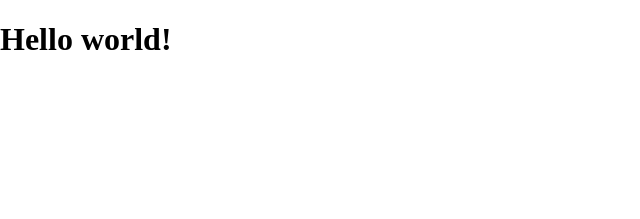
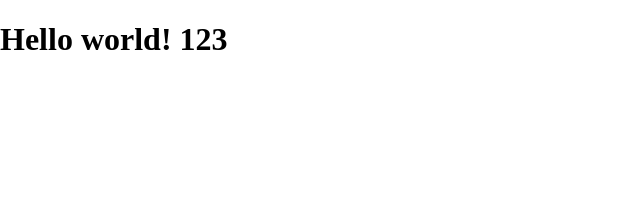
Before and after one commit to baonguyenyam/blog, a Jekyll site: the page built from index.html, in a window 1280 px wide. Shown: the top 219 px of the page, without its empty margins (0-640 px from the left). Built offline with Jekyll 4.4.1, drawn with Linux system fonts in a browser that asks for light colours.

Commit message:
Update index.html

```diff
--- a/index.html
+++ b/index.html
@@ -2,4 +2,4 @@
 layout: default
 ---
 
-<h1>Hello world!</h1>
+<h1>Hello world! 123</h1>
```
